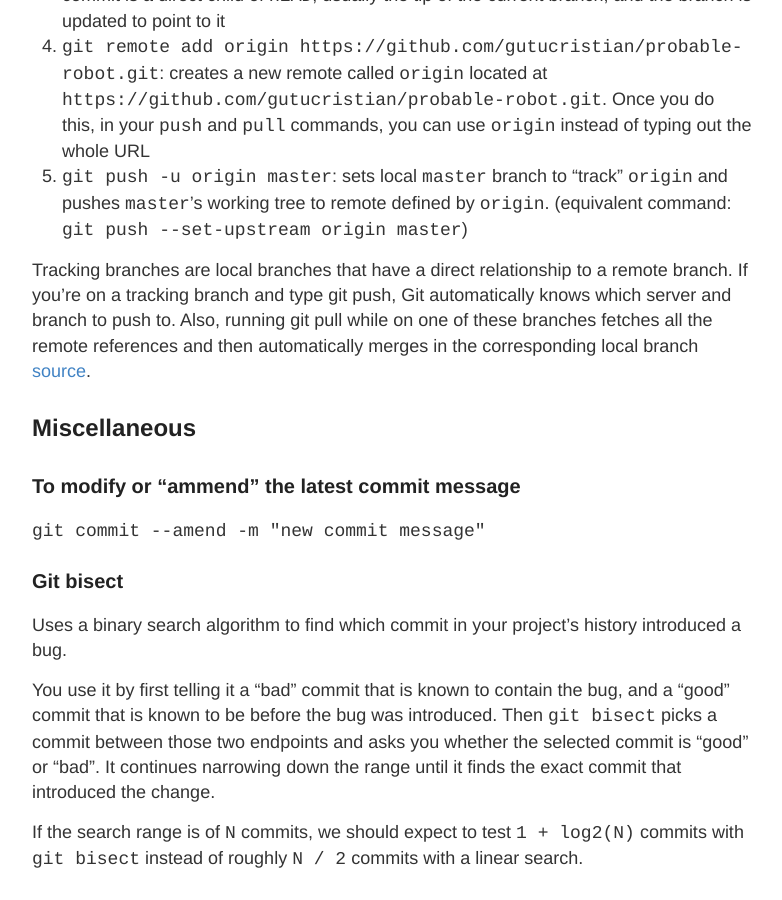
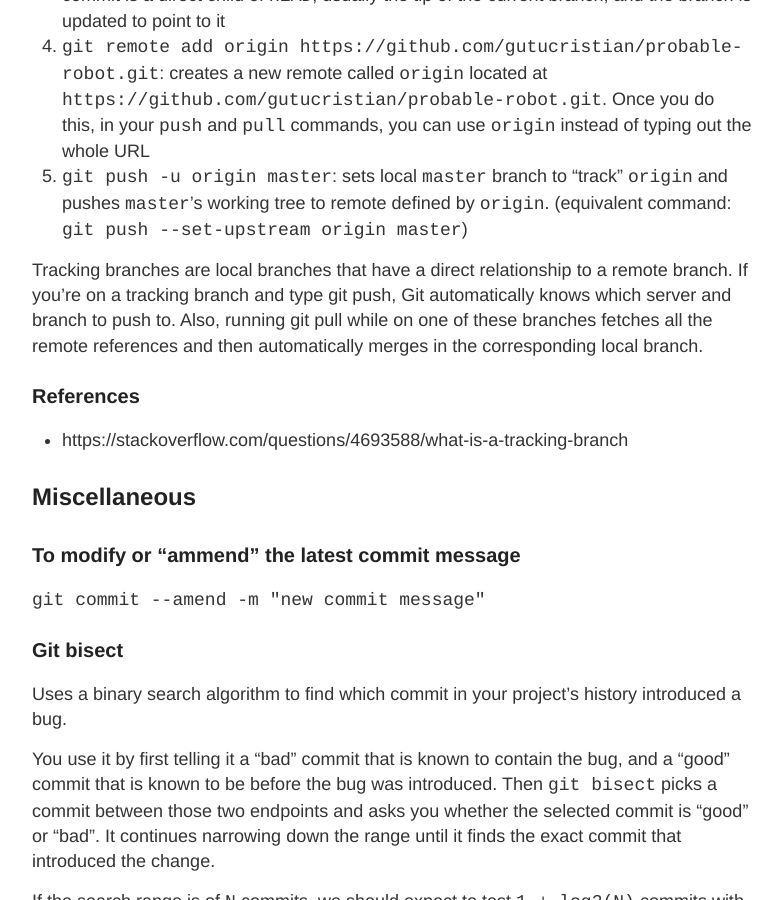
Before and after one commit to gutucristian/gutucristian.github.io, a Jekyll site: the page built from _posts/2020-03-15-git.md, in a window 1280 px wide and 900 px high, scrolled down 4874 px. Shown: the whole window, without its empty margins (248-1030 px from the left). Built offline with Jekyll 4.4.1, drawn with Linux system fonts in a browser that asks for light colours; our own code applies the rules of GitHub Pages for plain Markdown files.

Commit message:
Update 2020-03-15-git.md

```diff
--- a/_posts/2020-03-15-git.md
+++ b/_posts/2020-03-15-git.md
@@ -142,7 +142,10 @@ git merge foo
 4. `git remote add origin https://github.com/gutucristian/probable-robot.git`: creates a new remote called `origin` located at `https://github.com/gutucristian/probable-robot.git`. Once you do this, in your `push` and `pull` commands, you can use `origin` instead of typing out the whole URL
 5. `git push -u origin master`: sets local `master` branch to "track" `origin` and pushes `master`'s working tree to remote defined by `origin`. (equivalent command: `git push --set-upstream origin master`)
 
-Tracking branches are local branches that have a direct relationship to a remote branch. If you’re on a tracking branch and type git push, Git automatically knows which server and branch to push to. Also, running git pull while on one of these branches fetches all the remote references and then automatically merges in the corresponding local branch [source](https://stackoverflow.com/questions/4693588/what-is-a-tracking-branch).
+Tracking branches are local branches that have a direct relationship to a remote branch. If you’re on a tracking branch and type git push, Git automatically knows which server and branch to push to. Also, running git pull while on one of these branches fetches all the remote references and then automatically merges in the corresponding local branch.
+
+### References
+- https://stackoverflow.com/questions/4693588/what-is-a-tracking-branch
 
 ## Miscellaneous
 
```
